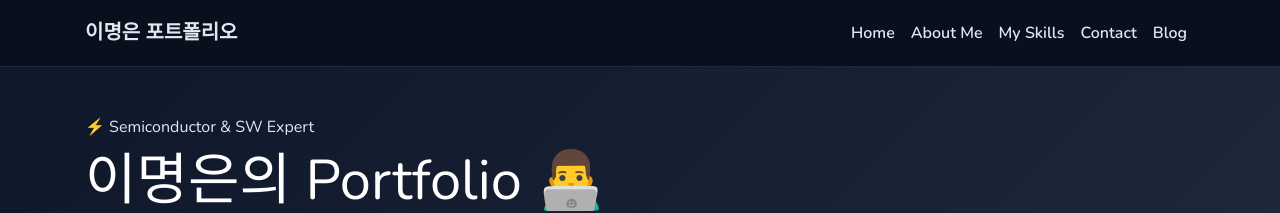
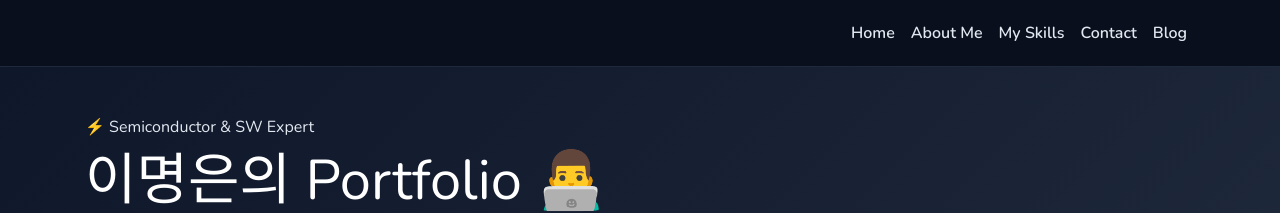
Before and after one commit to lee-myeong-eun/lee-myeong-eun.github.io, a Jekyll site: the page built from index.html, in a window 1280 px wide. Shown: the top 213 px of the page. Built offline with Jekyll 4.4.1, drawn with Linux system fonts in a browser that asks for light colours.

Commit message:
Remove navbar brand completely for a clean minimalist navigation layout

```diff
--- a/_includes/navigation.html
+++ b/_includes/navigation.html
@@ -1,9 +1,6 @@
 <!-- Navigation -->
 <nav class="navbar navbar-expand-lg navbar-dark bg-dark">
   <div class="container">
-    <a class="navbar-brand js-scroll-trigger" href="{{ site.baseurl }}/"
-      ><span class="text-gradient">이명은 포트폴리오</span></a
-    >
     <button
       class="navbar-toggler ml-auto"
       type="button"
```
